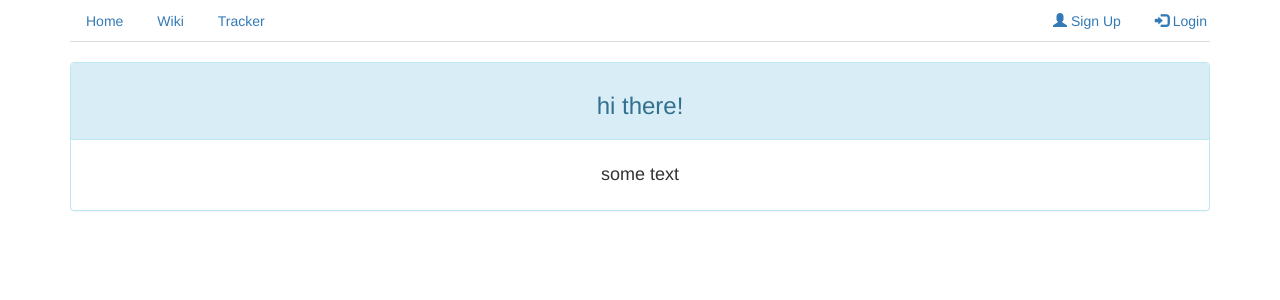
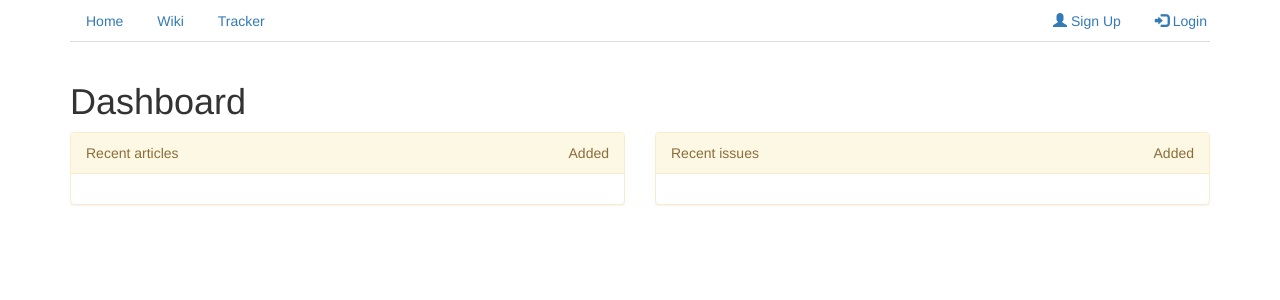
Before and after one commit to dmitryhusev/diaryProject, a Django app: page / in a window 1280 px wide. Shown: the top 300 px of the page. Run offline with Django 3.2, Linux system fonts and the light colour scheme; data that the repository does not hold is empty; some libraries are stand-ins or nearby versions.

Commit message:
main page displays some summary

```diff
--- a/article/models.py
+++ b/article/models.py
@@ -5,6 +5,8 @@ class Article(models.Model):
     title = models.CharField(max_length=200)
     body = models.TextField()
     image = models.FileField( null=True, blank=True)
+    date_added = models.DateTimeField(auto_now_add=True, null=True)
+
 
     def __str__(self):
-        return '%s %s' %(self.title, self.body)
+        return '%s ' %(self.title)
--- a/diary/views.py
+++ b/diary/views.py
@@ -1,4 +1,10 @@
 from django.shortcuts import render
+from article.models import Article
+from tracker.models import Tracker
 
 def index(request):
-    return render(request, "index.html")
+
+    articles = Article.objects.all()
+    issues = Tracker.objects.all()
+    context = {'articles': articles, 'issues': issues}
+    return render(request, "index.html", context)
--- a/templates/index.html
+++ b/templates/index.html
@@ -1,15 +1,50 @@
 {%extends 'base.html'%}
+{%load bootstrap3%}
 
 {%block content%}
-<style>.jumbotron {
-        background-color:bg-info !important;
-    }</style>
 </br>
-<div class="container" >
-     <div class="panel panel-info">
-       <div class="panel-heading"><h3 class="text-center">hi there! </h3></div>
-         <div class="panel-body"><h4 class="text-center">some text</h4></div>
+
+
+<div class="container">
+<h1>Dashboard</h1>
+    <div class="row">
+        <div class="col-sm-6" >
+            <div class="panel panel-warning">
+                <div class="panel-heading">
+                    Recent articles <div class="pull-right">Added</div>
+                </div>
+                    <div class="panel-body">
+                        {%for article in articles%}
+                            <p>
+                                <a href="{%url 'articles:view_article' article.id%}">{{article}}</a>
+                                <span class="label label-primary pull-right">
+                                {{article.date_added|date:'M d, Y H:i'}}
+                                </span>
+                            </p>
+                        {%endfor%}
+                    </div>
+            </div>
+        </div>
+        <div class="col-sm-6" >
+            <div class="panel panel-warning">
+                    <div class="panel-heading">
+                        Recent issues <div class="pull-right">Added</div>
+                    </div>
+                        <div class="panel-body">
+                            {%for issue in issues%}
+                            <p>
+                                <a href="{%url 'tracker:edit_issue' issue.id%}">{{issue}}</a>
+                                <span class="label label-primary pull-right">
+                                {{issue.date_added|date:'M d, Y H:i'}}
+                                </span>
+                            </p>
+                            {%endfor%}
+                        </div>
+            </div>
+        </div>
     </div>
 </div>
 
+
+
 {%endblock%}
--- a/tracker/models.py
+++ b/tracker/models.py
@@ -7,6 +7,8 @@ class Tracker(models.Model):
     title = models.CharField(max_length=200)
     description = models.TextField(max_length=1000)
     assignee = models.CharField(max_length=30)
+    date_added = models.DateTimeField(auto_now_add=True, null=True)
+
 
     def __str__(self):
         return '%s %s' %(self.title, self.assignee)
```
Also changed, not shown: article/migrations/0011_article_date_added.py (added), media/kite.jpg (added), tracker/migrations/0002_tracker_date_added.py (added).
